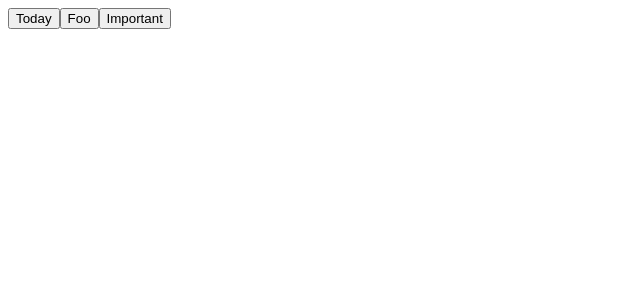
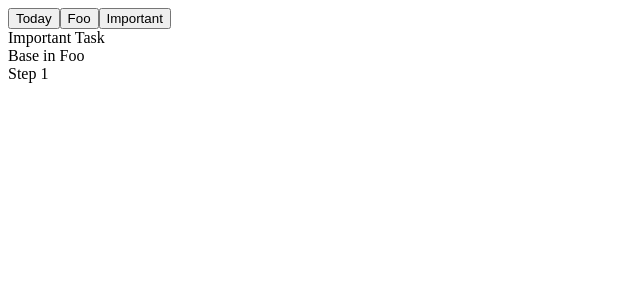
Before and after one commit to leyiang/todo-archive, a Vue app: page / in a window 1280 px wide. Both pictures are taken after a click on the button "Today". Shown: the top 300 px of the page, without its empty margins (0-640 px from the left). Built offline with nearby package versions, Linux system fonts and the light colour scheme.

Commit message:
add: Task List Layout

```diff
--- a/src/App.vue
+++ b/src/App.vue
@@ -1,5 +1,6 @@
 <script setup lang="ts">
 import FolderList from "@/layouts/folder-list/FolderList.vue"
+import TaskList from "@/layouts/task-list/TaskList.vue"
 import {useTodoStore} from "@/stores/TodoStore";
 
 const todoStore = useTodoStore();
@@ -8,4 +9,5 @@ todoStore.init();
 
 <template>
     <FolderList />
+    <TaskList />
 </template>
--- a/src/layouts/folder-list/FolderItem.vue
+++ b/src/layouts/folder-list/FolderItem.vue
@@ -1,16 +1,23 @@
 <script setup lang="ts">
 import Folder from "@/core/model/folder/Folder";
+import {useTodoStore} from "@/stores/TodoStore";
 
+const todoStore = useTodoStore();
 const props = defineProps({
     folder: {
         type: Folder,
         required: true,
     }
 });
+
+function setActive() {
+    todoStore.setActiveFolder( props.folder );
+}
 </script>
 
 <template>
     <button
         class="folder-item"
+        @click="setActive"
     >{{ folder.name }}</button>
 </template>
--- /dev/null
+++ b/src/layouts/task-list/TaskList.vue
@@ -0,0 +1,11 @@
+<script setup lang="ts">
+import {useTodoStore} from "@/stores/TodoStore";
+
+const todoStore = useTodoStore();
+</script>
+
+<template>
+    <div v-if="todoStore.activeFolder">
+        <div v-for="plan in todoStore.activeFolder.plans">{{ plan.name }}</div>
+    </div>
+</template>
```
